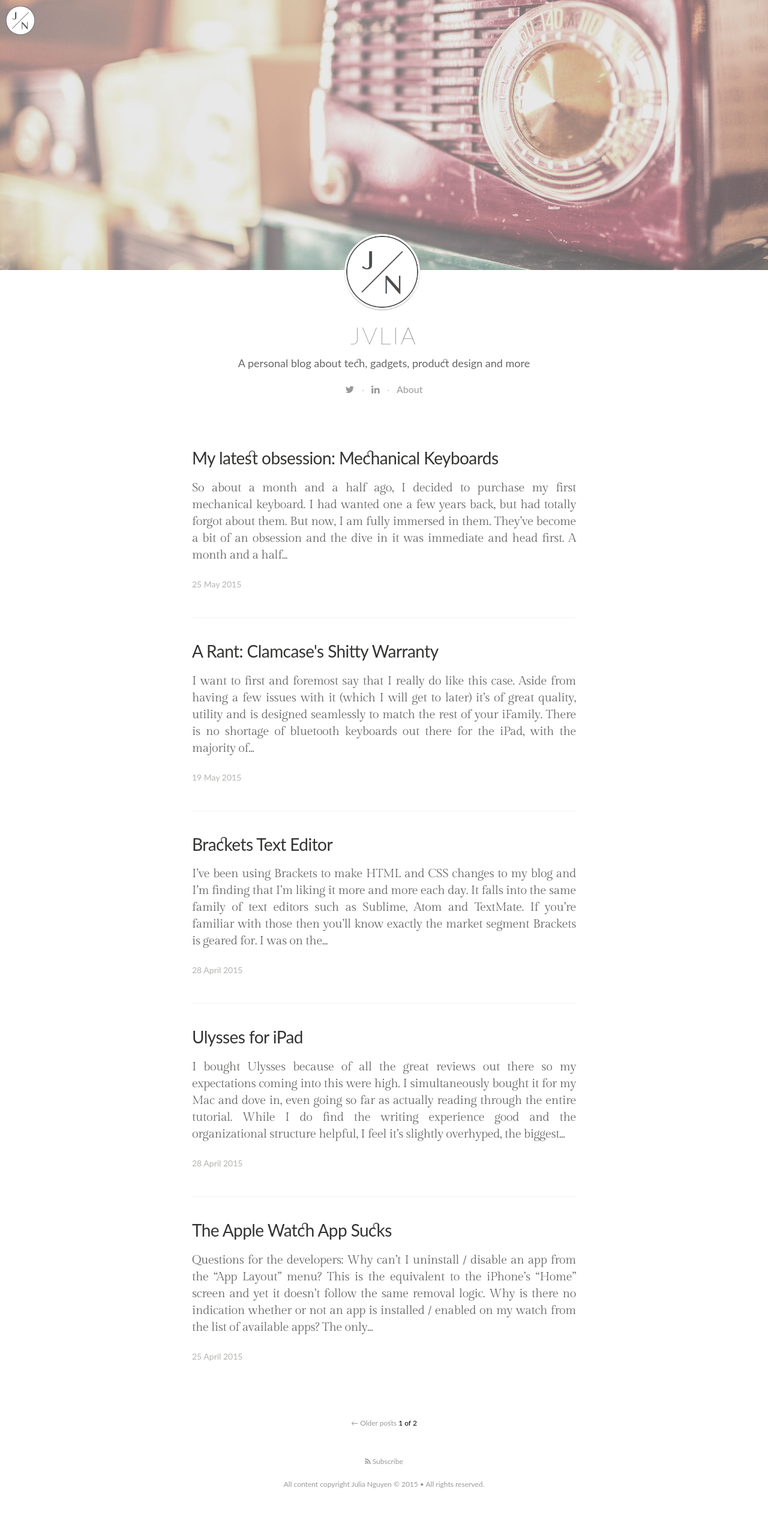
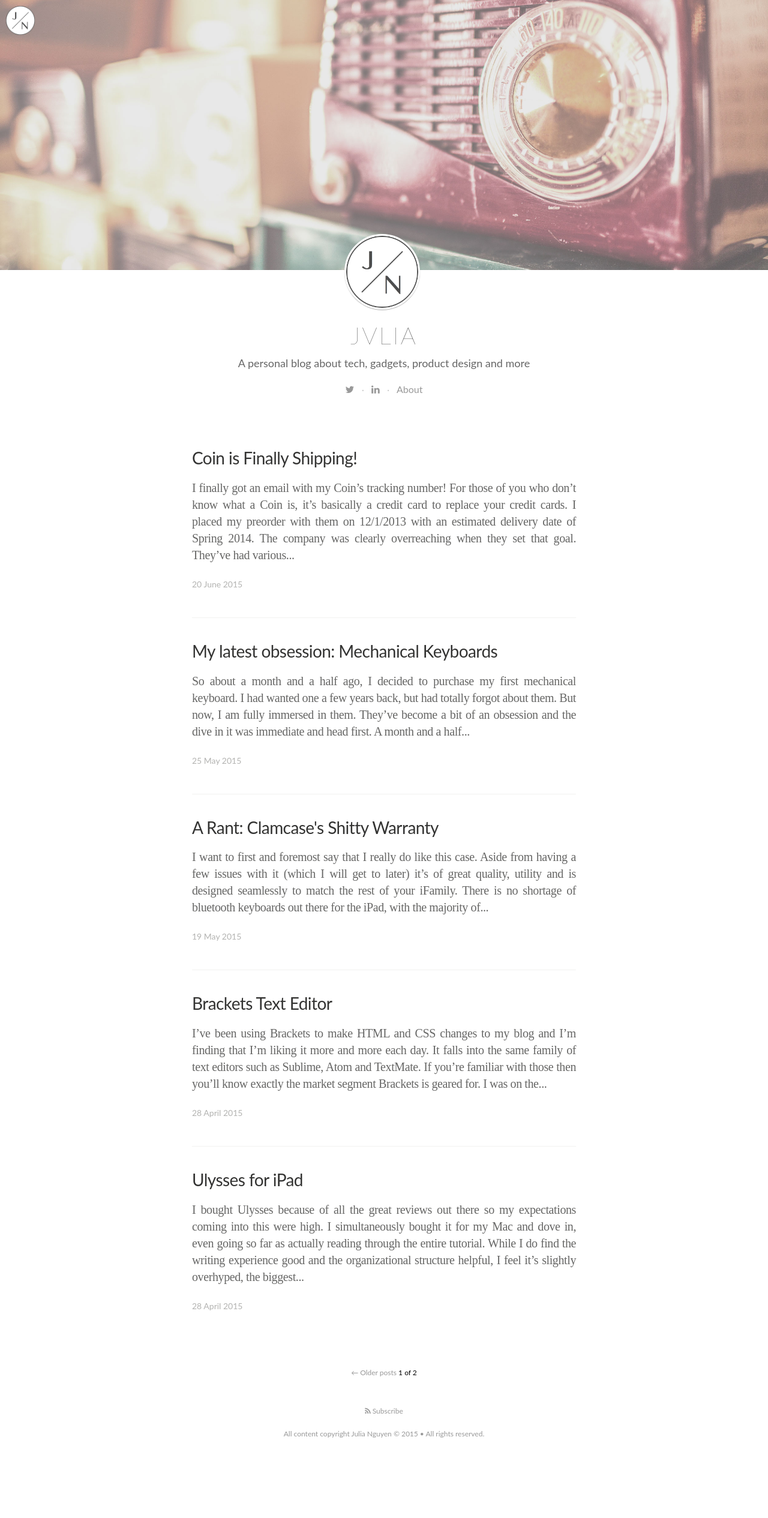
Before and after one commit to uxjulia/jekyll-blog, a Jekyll site: the page built from index.html, in a window 1280 px wide. Shown: the whole page at 60% size. Built offline with Jekyll 4.4.1, drawn with Linux system fonts in a browser that asks for light colours; nearby versions of some CDN libraries; some web fonts are replaced; Markdown is read by kramdown in place of the engine named in the settings; the list of posts is cut into pages by our own code; after the commit the page ends 2446 px from its top, so only the background shows below that.

Commit message:
blog update and changes to css

```diff
--- a/_config.yml
+++ b/_config.yml
@@ -67,8 +67,9 @@ defaults:
    -
     scope:
         path: ""
-        type: posts
+        type: "posts"
     values:
-        layout: post
+        layout: "post"
 
 exlude: [ "gemfile", "gemfile.lock", "Rakefile", "publish.*" ]
+keep: ["assets"]
--- a/_includes/head.html
+++ b/_includes/head.html
@@ -1,6 +1,4 @@
 <head>
- <script src="//use.typekit.net/wfw7zrx.js"></script>
-<script>try{Typekit.load();}catch(e){}</script>
   <meta charset="utf-8">
   <!-- (1) Optimize for mobile versions: http://goo.gl/EOpFl -->
   <meta name="viewport" content="width=device-width, initial-scale=1.0">
@@ -24,4 +22,6 @@
 
   <link rel="stylesheet" type="text/css" media="screen" href="{{ "/css/main.css"  | prepend: site.baseurl  }}" />
   <link rel="stylesheet" type="text/css" media="print" href="{{ "/css/print.css"  | prepend: site.baseurl  }}" />
+  <script src="//use.typekit.net/wfw7zrx.js"></script>
+  <script>try{Typekit.load();}catch(e){}</script>
 </head>
--- a/_layouts/post.html
+++ b/_layouts/post.html
@@ -69,7 +69,7 @@
                      <p class="title">Read More</p>
                       <hr>
                        <p class="related-posts">
-                           {% for post in site.related_posts %}
+                            {% for post in site.related_posts %}
                               <ul>
                                <li>
                                <a href="{{ post.url }}">{{ post.title }}</a><br />
--- /dev/null
+++ b/_posts/2015-06-20-coin.md
@@ -0,0 +1,13 @@
+---
+type: post
+title: Coin is Finally Shipping!
+tags:
+- gadgets
+- coin
+- preorder
+---
+<img alt="Coin" src="/assets/article-images/coin.png">
+
+I finally got an email with my Coin’s tracking number! For those of you who don’t know what a <a href="http://www.onlycoin.com">Coin</a> is, it’s basically a credit card to replace your credit cards.
+
+I placed my preorder with them on 12/1/2013 with an estimated delivery date of Spring 2014. The company was clearly overreaching when they set that goal. They’ve had various missteps along the way, from misleading “Claim your Coin” emails and a “Coin Beta” program that got people’s hopes up only to let them down. But the time has **finally** arrived and I’m excited to be able to get my hands on it.
--- a/css/main.sass
+++ b/css/main.sass
@@ -10,8 +10,8 @@
 
 $rs: 16px
 
-$font-serif: Gilda Display, Linux Libertine
-$font-sans: "proxima-nova", Lato, Open Sans, MundoSans, "Helvetica Neue", Arial, Helvetica, sans-serif
+$font-serif: "adobe-text-pro", Linux Libertine
+$font-sans: "proxima-nova-condensed", Lato, Open Sans, MundoSans, "Helvetica Neue", Arial, Helvetica, sans-serif
 
 
 @mixin respond-to($breakpoint)
@@ -33,9 +33,9 @@ body
   -webkit-font-smoothing: antialiased
   -moz-font-feature-settings: "liga=1, dlig=1"
   -ms-font-feature-settings: "liga", "dlig"
-  -webkit-font-feature-settings: "liga", "dlig"
+  //-webkit-font-feature-settings: "liga", "dlig"
   -o-font-feature-settings: "liga", "dlig"
-  font-feature-settings: "liga", "dlig"
+  -font-feature-settings: "liga", "dlig"
 
 .logo-readium
   position: fixed
@@ -498,6 +498,7 @@ body
       hyphens: auto
     a
       color: #333
+      font-family: $font-sans
       text-decoration: underline
     img
       max-width: 100%
@@ -864,3 +865,7 @@ pre
   height: 177px
   background: url(/assets/images/mask175nb.png) 0 0 no-repeat
   background-size: 175px 175px
+
+.archive
+  font-family: "proxima-nova-condensed"
+  //text-transform: uppercase
```
